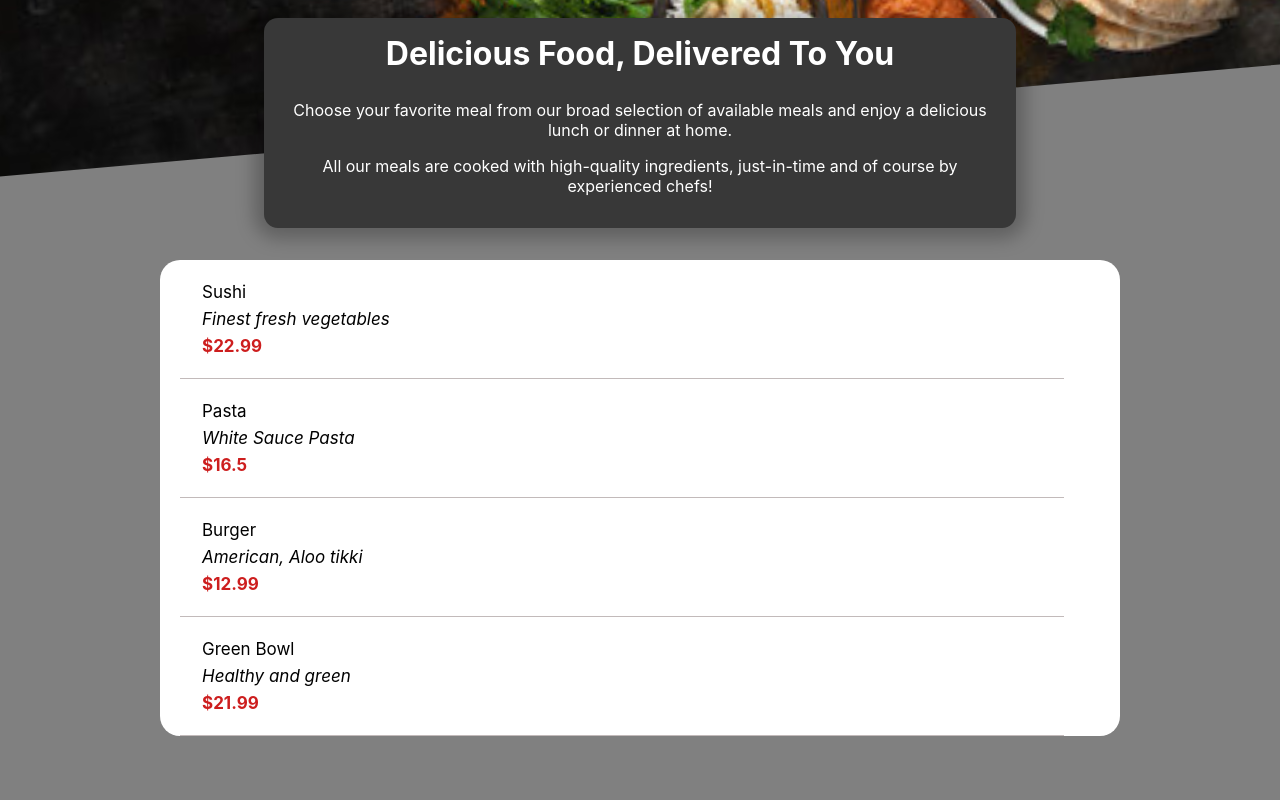
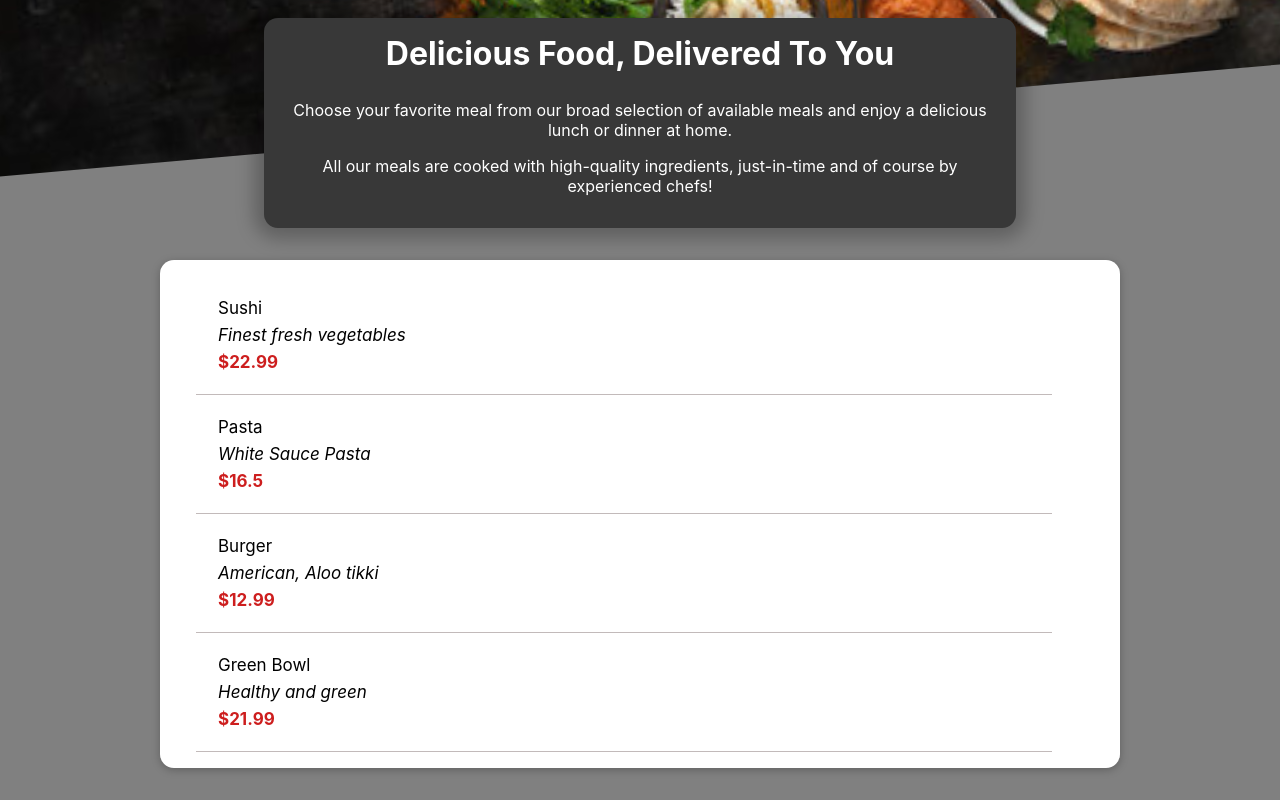
Before and after one commit to rbhriegu459/react-restaurant-app, a React (Create React App) app: page / in a window 1280 px wide. Shown: the part 382-1182 px from the top of the page. Before the commit the page ends 1150 px from the top, so only its background shows below. Built offline with nearby package versions, Linux system fonts and the light colour scheme.

Commit message:
MealList

```diff
--- a/src/components/Meals/AvailableMeals.js
+++ b/src/components/Meals/AvailableMeals.js
@@ -1,4 +1,5 @@
 import classes from './AvailableMeals.module.css';
+import Card from '../UI/Card';
 
 const DUMMY_MEALS = [
     {
@@ -37,7 +38,9 @@
     });
 
     return <section className={classes.meals}>
-        <ul>{mealsList}</ul>
+        <Card>
+            <ul>{mealsList}</ul>
+        </Card>
     </section>
 };
 
--- a/src/components/Meals/AvailableMeals.module.css
+++ b/src/components/Meals/AvailableMeals.module.css
@@ -9,9 +9,6 @@
     list-style: none;
     margin: 0;
     padding: 0;
-    background-color: white;
-    border: none;
-    border-radius: 20px;
   }
 
   .meal{
--- /dev/null
+++ b/src/components/Meals/MealItem/MealItem.module.css
@@ -0,0 +1,22 @@
+.meal {
+    display: flex;
+    justify-content: space-between;
+    margin: 1rem;
+    padding-bottom: 1rem;
+    border-bottom: 1px solid #ccc;
+  }
+
+  .meal h3 {
+    margin: 0 0 0.25rem 0;
+  }
+
+  .description {
+    font-style: italic;
+  }
+
+  .price {
+    margin-top: 0.25rem;
+    font-weight: bold;
+    color: #ad5502;
+    font-size: 1.25rem;
+  }
--- /dev/null
+++ b/src/components/UI/Card.js
@@ -0,0 +1,9 @@
+import classes from './Card.module.css';
+
+const Card = props => {
+    return <div className={classes.card}>
+        {props.children}
+    </div>
+}
+
+export default Card;
--- /dev/null
+++ b/src/components/UI/Card.module.css
@@ -0,0 +1,6 @@
+.card {
+    padding: 1rem;
+    box-shadow: 0 2px 8px rgba(0, 0, 0, 0.25);
+    border-radius: 14px;
+    background-color: white;
+  }
```
Also changed, not shown: src/components/Meals/MealItem/MealItem.js (added, +8 -0 lines).
